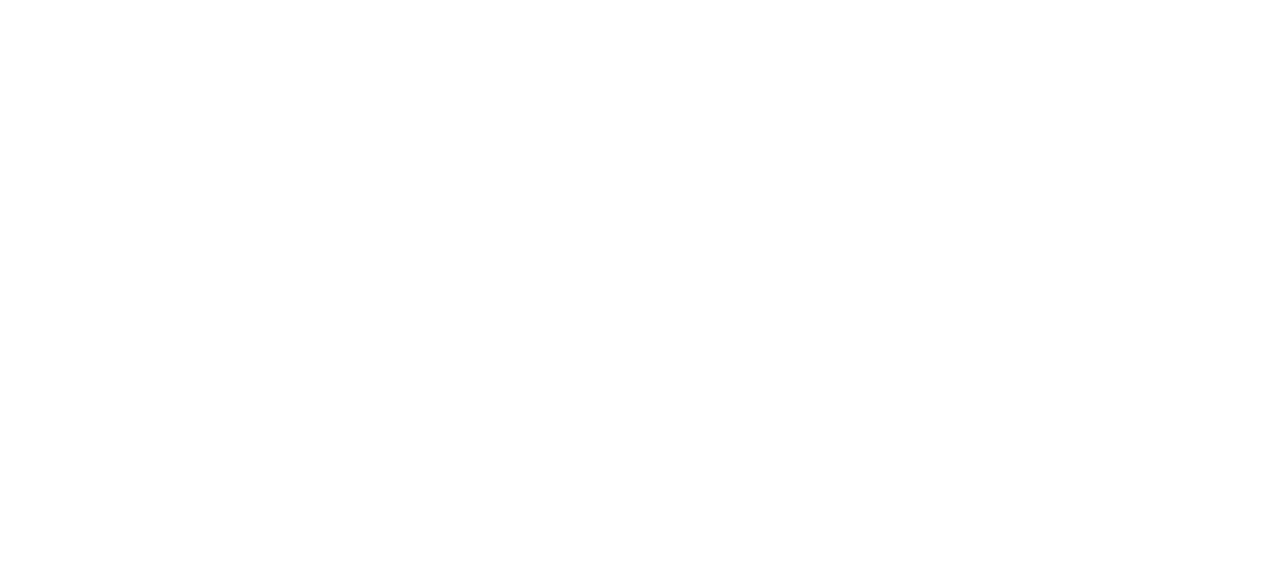
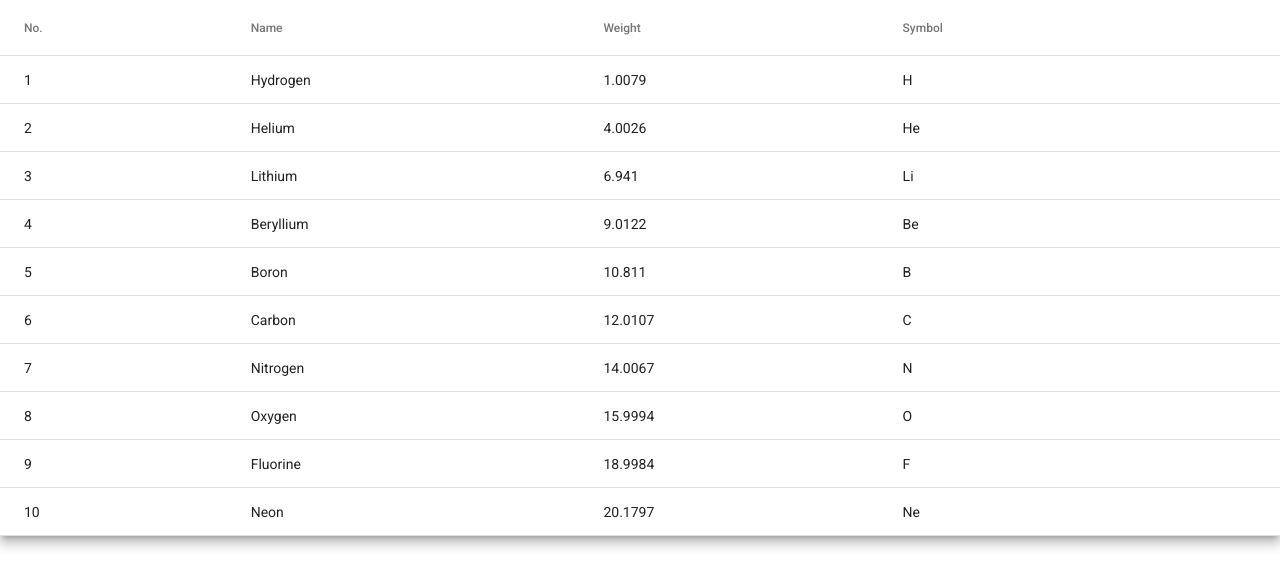
Before and after one commit to InterviewTask/calender, an Angular app: page / in a window 1280 px wide. Shown: the top 588 px of the page. Built offline with nearby package versions, Linux system fonts and the light colour scheme.

Commit message:
feat: create dragable table

```diff
--- a/src/app/pages/calender/components/appointments-table/appointments-table.component.html
+++ b/src/app/pages/calender/components/appointments-table/appointments-table.component.html
@@ -1 +1,23 @@
-<p>appointments-table works!</p>
+<table
+  mat-table
+  [dataSource]="dataSource"
+  class="mat-elevation-z8 w-100"
+  cdkDropList
+  (cdkDropListDropped)="drag($event)"
+>
+  <ng-container
+    *ngFor="let column of columns"
+    [matColumnDef]="column.columnDef"
+  >
+    <th mat-header-cell *matHeaderCellDef>
+      {{ column.header }}
+    </th>
+    <td mat-cell *matCellDef="let row">
+      {{ column.cell(row) }}
+    </td>
+  </ng-container>
+
+  <tr mat-header-row *matHeaderRowDef="displayedColumns"></tr>
+  <tr mat-row *matRowDef="let row; columns: displayedColumns" cdkDrag></tr>
+  <div *cdkDragPlaceholder></div>
+</table>
--- a/src/app/pages/calender/components/appointments-table/appointments-table.component.scss
+++ b/src/app/pages/calender/components/appointments-table/appointments-table.component.scss
@@ -0,0 +1,29 @@
+.cdk-drag-preview {
+  box-sizing: border-box;
+  border-radius: 4px;
+  box-shadow: 0 5px 5px -3px rgba(0, 0, 0, 0.2), 0 8px 10px 1px
+              rgba(0, 0, 0, 0.14), 0 3px 14px 2px
+              rgba(0, 0, 0, 0.12);
+
+  height: 48px;
+  background-color: white;
+  display: table;
+}
+
+.cdk-drag-preview td {
+  flex-grow: 2;
+  font-size: 14px;
+  padding: 4px;
+  vertical-align: middle;
+}
+.cdk-drag-animating {
+  transition: transform 250ms cubic-bezier(0, 0, 0.2, 1);
+}
+
+.cdk-drop-list-dragging .mat-row:not(.cdk-drag-placeholder) {
+  transition: transform 250ms cubic-bezier(0, 0, 0.2, 1);
+}
+
+.cdk-drag-placeholder {
+  background: #ccc;
+}
--- a/src/app/pages/calender/components/appointments-table/appointments-table.component.ts
+++ b/src/app/pages/calender/components/appointments-table/appointments-table.component.ts
@@ -1,4 +1,27 @@
-import { Component, OnInit } from '@angular/core';
+import { CdkDragDrop, moveItemInArray } from '@angular/cdk/drag-drop';
+import { Component, OnInit, ViewChild } from '@angular/core';
+import { MatTable } from '@angular/material/table';
+
+
+export interface PeriodicElement {
+  name: string;
+  position: number;
+  weight: number;
+  symbol: string;
+}
+
+const ELEMENT_DATA: PeriodicElement[] = [
+  {position: 1, name: 'Hydrogen', weight: 1.0079, symbol: 'H'},
+  {position: 2, name: 'Helium', weight: 4.0026, symbol: 'He'},
+  {position: 3, name: 'Lithium', weight: 6.941, symbol: 'Li'},
+  {position: 4, name: 'Beryllium', weight: 9.0122, symbol: 'Be'},
+  {position: 5, name: 'Boron', weight: 10.811, symbol: 'B'},
+  {position: 6, name: 'Carbon', weight: 12.0107, symbol: 'C'},
+  {position: 7, name: 'Nitrogen', weight: 14.0067, symbol: 'N'},
+  {position: 8, name: 'Oxygen', weight: 15.9994, symbol: 'O'},
+  {position: 9, name: 'Fluorine', weight: 18.9984, symbol: 'F'},
+  {position: 10, name: 'Neon', weight: 20.1797, symbol: 'Ne'},
+];
 
 @Component({
   selector: 'app-appointments-table',
@@ -7,9 +30,38 @@
 })
 export class AppointmentsTableComponent implements OnInit {
 
+  columns = [
+    {
+      columnDef: 'position',
+      header: 'No.',
+      cell: (element: PeriodicElement) => `${element.position}`,
+    },
+    {
+      columnDef: 'name',
+      header: 'Name',
+      cell: (element: PeriodicElement) => `${element.name}`,
+    },
+    {
+      columnDef: 'weight',
+      header: 'Weight',
+      cell: (element: PeriodicElement) => `${element.weight}`,
+    },
+    {
+      columnDef: 'symbol',
+      header: 'Symbol',
+      cell: (element: PeriodicElement) => `${element.symbol}`,
+    },
+  ];
+  dataSource = ELEMENT_DATA;
+  displayedColumns = this.columns.map(c => c.columnDef);
+  @ViewChild(MatTable)table!: MatTable<PeriodicElement>;
   constructor() { }
 
   ngOnInit(): void {
   }
 
+  drag(event: CdkDragDrop<PeriodicElement>){
+    moveItemInArray(this.dataSource,event.previousIndex,event.currentIndex)
+    this.table.renderRows();
+  }
 }
--- a/src/app/shared/shared.module.ts
+++ b/src/app/shared/shared.module.ts
@@ -1,10 +1,28 @@
 import { NgModule } from '@angular/core';
+import { ConfirmComponent } from './components/confirm/confirm.component';
+
+import {MatTableModule} from '@angular/material/table';
+import {DragDropModule} from '@angular/cdk/drag-drop';
+
 import { CommonModule } from '@angular/common';
-import { ConfirmComponent } from './components/confirm/confirm.component';
+
+/* ================
+/ COMPONENTS
+/=================*/
 
 const COMPONENTS = [
   ConfirmComponent
 ]
+
+/* ================
+/ IMPORTS
+/=================*/
+const MODULES = [
+  CommonModule,
+  MatTableModule,
+  DragDropModule
+]
+
 
 
 @NgModule({
@@ -12,10 +30,11 @@
     ...COMPONENTS
   ],
   imports: [
-    CommonModule
+    ...MODULES
   ],
   exports:[
-    ...COMPONENTS
+    ...COMPONENTS,
+    ...MODULES
   ]
 })
 export class SharedModule { }
```
Also changed, not shown: src/app/pages/calender/calender-routing.module.ts (+8 -1 lines).
